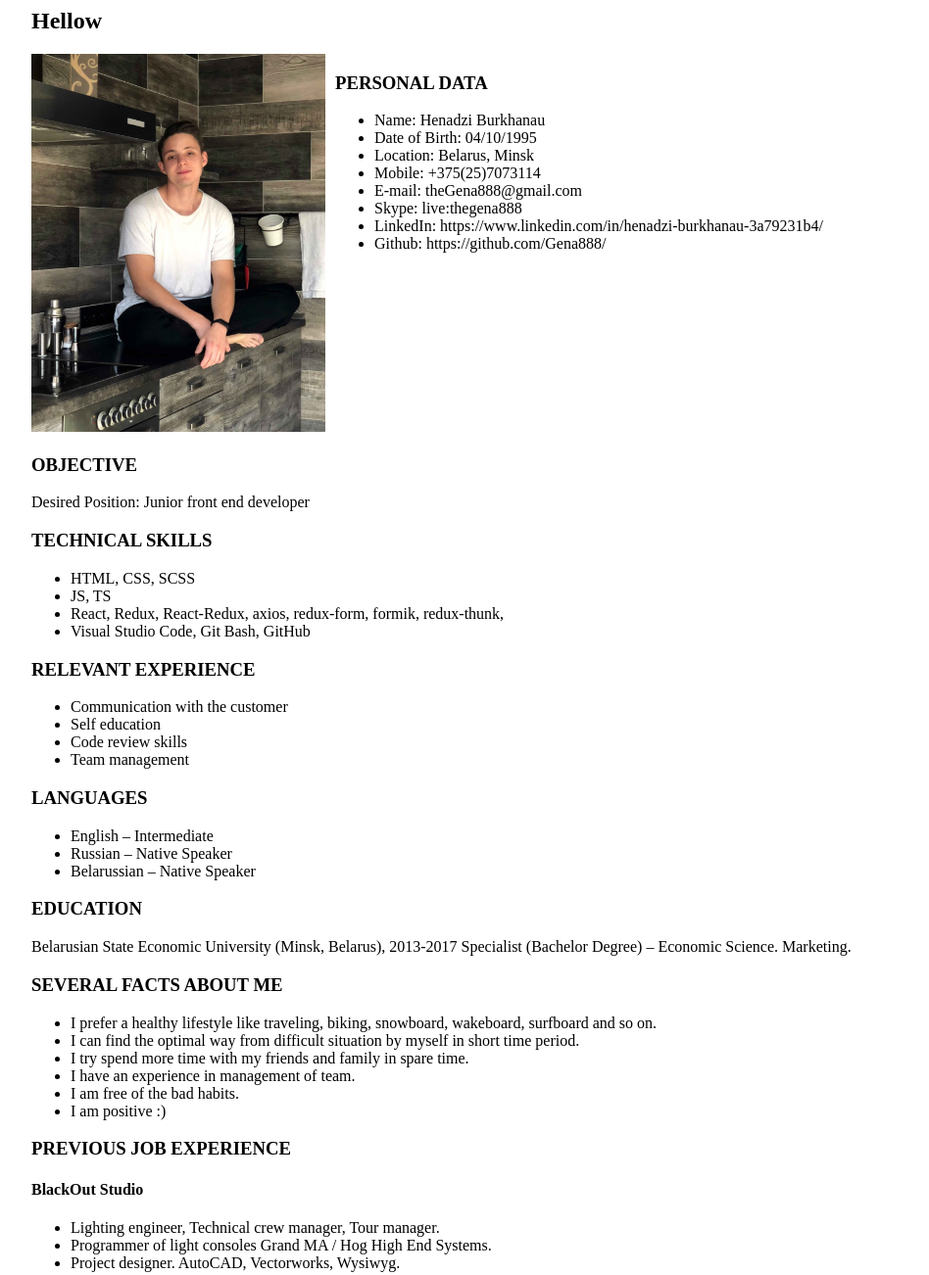
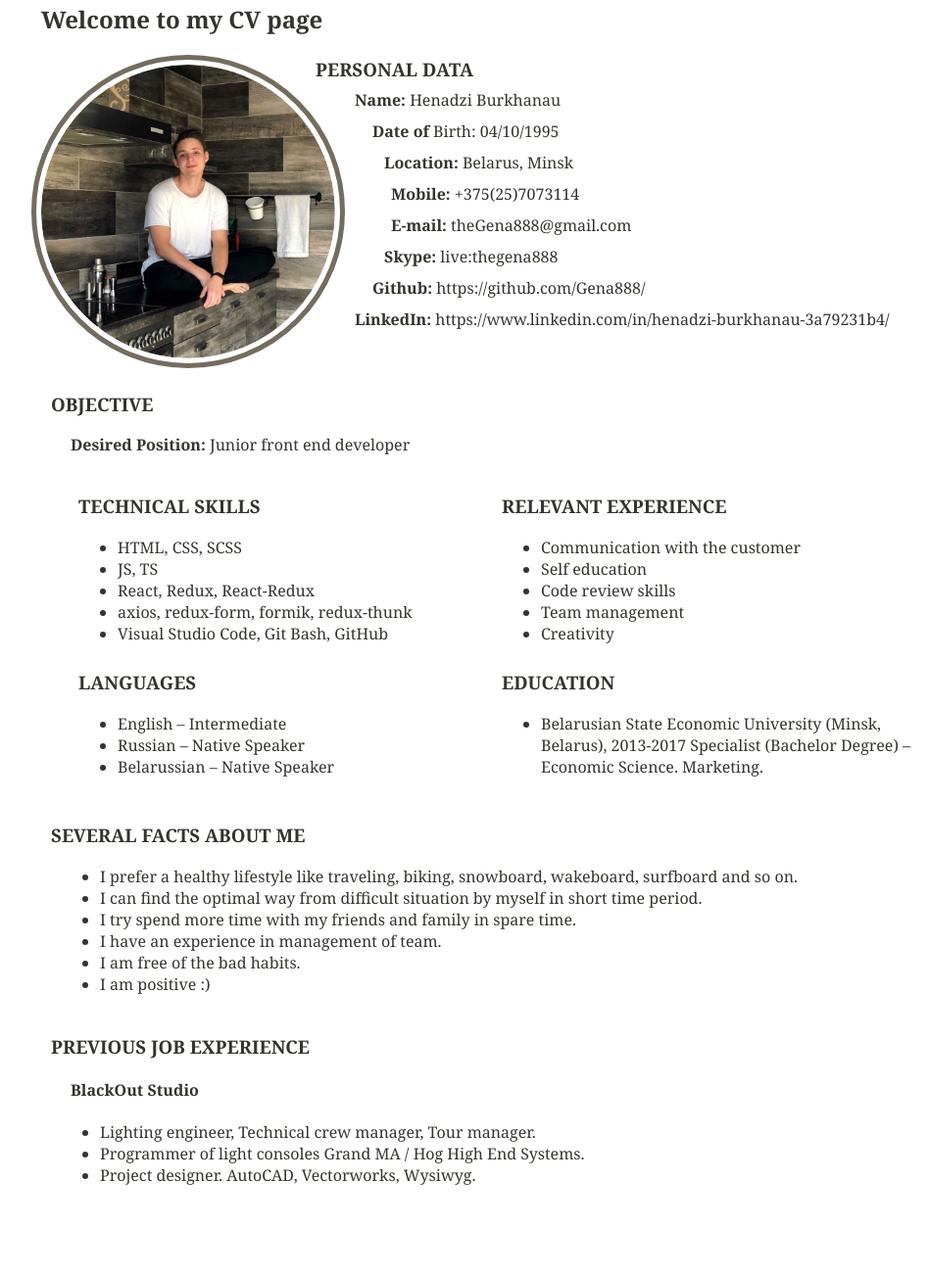
Before and after one commit to Gena888/rsschool-cv, a plain HTML site: page index.html in a window 1280 px wide. Shown: the part 12-1314 px from the top of the page at 98% size, without its empty margins (128-1076 px from the left). After the commit the page ends 1239 px from the top, so only its background shows below. Drawn offline with Linux system fonts and the light colour scheme.

Commit message:
feat: add more layout

```diff
--- a/ctyles/index.css
+++ b/ctyles/index.css
@@ -1,7 +1,30 @@
+@font-face {
+    font-family: "Open Sans";
+    src: url("/fonts/OpenSans-Regular-webfont.woff2") format("woff2"), url("/fonts/OpenSans-Regular-webfont.woff") format("woff");
+}
+
+/* comman */
+
+.to-uppercase {
+    text-transform: uppercase;
+}
+
+.line-height {
+    line-height: 22px;
+}
+
 .about-me {
     display: block;
     max-width: 960px;
     margin: 0 auto;
+    font-family: Georgia, serif;
+    color: #34342E;
+}
+
+.greeting {
+    margin-left: 10px;
+    margin-top: 15px;
+    margin-bottom: 20px;
 }
 
 .avatar-section {
@@ -10,8 +33,125 @@
 
 .avatar-block img {
     max-width: 300px;
+    border: solid 5px #746C5E;
+    border-radius: 50%;
+    padding: 5px;
 }
 
 .personal-data-block {
-    padding-left: 10px;
+    display: flex;
+    flex-direction: column;
+    justify-content: center;
+    position: relative;
+    margin-left: -30px;
 }
+
+.personal-data-block h3 {
+    position: absolute;
+    top: -5%;
+    /* left: 10%; */
+}
+
+.personal-data-block_info li {
+    padding-bottom: 10px;
+    list-style-type: none;
+}
+
+.name {}
+
+.date-of-birth {
+    margin-left: 18px;
+}
+
+.location {
+    margin-left: 30px;
+}
+
+.mobile {
+    margin-left: 37px;
+}
+
+.e-mail {
+    margin-left: 37px;
+}
+
+.skype {
+    margin-left: 30px;
+}
+
+.github {
+    margin-left: 18px;
+}
+
+.linkedIn {}
+
+.objective-section {
+    display: flex;
+    margin-left: 20px;
+    flex-direction: column;
+    margin-bottom: 20px;
+}
+
+.objective-section span {
+    margin-left: 20px;
+}
+
+.coll-1-2 {
+    display: flex;
+    width: 45%;
+    flex-direction: column;
+}
+
+.skills-block {
+    display: flex;
+    justify-content: center;
+}
+
+.skills-row {}
+
+.general-knowledge-row {}
+
+.tech-skills-section {
+    min-height: 170px;
+    max-height: 180px;
+    min-width: 300px;
+}
+
+.relevant-experience-section {
+    min-height: 170px;
+    min-width: 300px;
+    max-height: 180px;
+}
+
+.languages-section {
+    max-height: 190px;
+    min-width: 300px;
+}
+
+.education-section {
+    min-width: 300px;
+    max-height: 190px;
+}
+
+.several-facts-section {
+    margin-left: 20px;
+    margin-top: 30px;
+}
+
+.several-facts-section ul {
+    margin-left: 10px;
+}
+
+.prev-job-section {
+    margin-top: 40px;
+    margin-left: 20px;
+    min-width: 300px;
+}
+
+.prev-job-section h4 {
+    margin-left: 20px;
+}
+
+.prev-job-section ul {
+    margin-left: 10px;
+}
--- a/index.html
+++ b/index.html
@@ -11,65 +11,78 @@
 <body>
     <main class="about-me">
         <article>
-            <h2>Hellow</h2>
-            <section class="avatar-section">
+            <h2 class="greeting">Welcome to my CV page</h2>
+            <section class="avatar-section ">
                 <div class="avatar-block">
-                    <img src="./imgs/IMG_4124_3mb.jpg" alt="">
+                    <img src="./imgs/1515_oooo.plus.png" alt="">
                 </div>
                 <div class="personal-data-block">
-                    <h3>PERSONAL DATA </h3>
-                    <ul>
-                        <li>Name: Henadzi Burkhanau </li>
-                        <li> Date of Birth: 04/10/1995 </li>
-                        <li>Location: Belarus, Minsk </li>
-                        <li> Mobile: +375(25)7073114 </li>
-                        <li>E-mail: theGena888@gmail.com</li>
-                        <li>Skype: live:thegena888 </li>
-                        <li>LinkedIn: https://www.linkedin.com/in/henadzi-burkhanau-3a79231b4/ </li>
-                        <li>Github: https://github.com/Gena888/ </li>
+                    <h3 class="to-uppercase">PERSONAL DATA </h3>
+                    <ul class="personal-data-block_info">
+                        <li class="name"><b> Name:</b> Henadzi Burkhanau </li>
+                        <li class="date-of-birth"> <b> Date of</b> Birth: 04/10/1995 </li>
+                        <li class="location"><b> Location:</b> Belarus, Minsk </li>
+                        <li class="mobile"> <b> Mobile:</b> +375(25)7073114 </li>
+                        <li class="e-mail"><b> E-mail:</b> theGena888@gmail.com</li>
+                        <li class="skype"><b> Skype:</b> live:thegena888 </li>
+                        <li class="github"><b> Github:</b> https://github.com/Gena888/ </li>
+                        <li class="linkedIn"><b> LinkedIn:</b> https://www.linkedin.com/in/henadzi-burkhanau-3a79231b4/
+                        </li>
                     </ul>
                 </div>
             </section>
-            <section>
-                <h3>OBJECTIVE </h3>
-                <span>Desired Position: Junior front end developer </span>
+            <section class="objective-section">
+                <h3 class="to-uppercase">Objective</h3>
+                <span><b> Desired Position:</b> Junior front end developer </span>
             </section>
-            <section>
-                <h3>TECHNICAL SKILLS</h3>
-                <ul>
+            <div class="skills-block">
+                <div class="coll-1-2 ">
+                    <section class='tech-skills-section'>
+                        <h3 class="to-uppercase">TECHNICAL SKILLS</h3>
+                        <ul class="line-height">
                             <li>HTML, CSS, SCSS</li>
                             <li>JS, TS</li>
-                    <li>React, Redux, React-Redux, axios, redux-form, formik, redux-thunk,</li>
+                            <li>React, Redux, React-Redux </li>
+                            <li>axios, redux-form, formik, redux-thunk</li>
                             <li>Visual Studio Code, Git Bash, GitHub</li>
                         </ul>
                     </section>
-            <section>
-                <h3>RELEVANT EXPERIENCE </h3>
-                <ul>
-                    <li>Communication with the customer</li>
-                    <li>Self education</li>
-                    <li>Code review skills</li>
-                    <li>Team management</li>
-                </ul>
-            </section>
-            <section>
-                <h3>LANGUAGES</h3>
-                <ul>
+                    <section class=" languages-section">
+                        <h3 class="to-uppercase">LANGUAGES</h3>
+                        <ul class="line-height">
                             <li>English – Intermediate </li>
                             <li>Russian – Native Speaker</li>
                             <li>Belarussian – Native Speaker</li>
                         </ul>
                     </section>
-            <section>
-                <h3>EDUCATION</h3>
-                <div>
+                </div>
+                <div class="coll-1-2 general-knowledge-row">
+
+                    <section class="relevant-experience-section">
+                        <h3 class="to-uppercase">RELEVANT EXPERIENCE </h3>
+                        <ul class="line-height">
+                            <li>Communication with the customer</li>
+                            <li>Self education</li>
+                            <li>Code review skills</li>
+                            <li>Team management</li>
+                            <li>Creativity</li>
+                        </ul>
+                    </section>
+                    <section class="education-section">
+                        <h3 class="to-uppercase">EDUCATION</h3>
+                        <ul class="line-height">
+                            <li>
                                 Belarusian State Economic University (Minsk, Belarus), 2013-2017
                                 Specialist (Bachelor Degree) – Economic Science. Marketing.
+                            </li>
+                        </ul>
+                    </section>
                 </div>
-            </section>
-            <section>
-                <h3>SEVERAL FACTS ABOUT ME </h3>
-                <ul>
+            </div>
+
+            <section class="several-facts-section">
+                <h3 class="to-uppercase">SEVERAL FACTS ABOUT ME </h3>
+                <ul class="line-height">
                     <li>I prefer a healthy lifestyle like traveling, biking, snowboard, wakeboard, surfboard and so on.
                     </li>
                     <li>I can find the optimal way from difficult situation by myself in short time period.</li>
@@ -79,10 +92,10 @@
                     <li>I am positive :) </li>
                 </ul>
             </section>
-            <section>
-                <h3>PREVIOUS JOB EXPERIENCE </h3>
+            <section class="prev-job-section">
+                <h3 class="to-uppercase">PREVIOUS JOB EXPERIENCE </h3>
                 <h4>BlackOut Studio</h4>
-                <ul>
+                <ul class="line-height">
                     <li> Lighting engineer, Technical crew manager, Tour manager.</li>
                     <li> Programmer of light consoles Grand MA / Hog High End Systems.</li>
                     <li>Project designer. AutoCAD, Vectorworks, Wysiwyg.</li>
```
Also changed, not shown: imgs/1515_oooo.plus.png (added), imgs/IMG_4124_3mb.jpg (deleted). Lines whose indentation alone changed are shown as unchanged.
